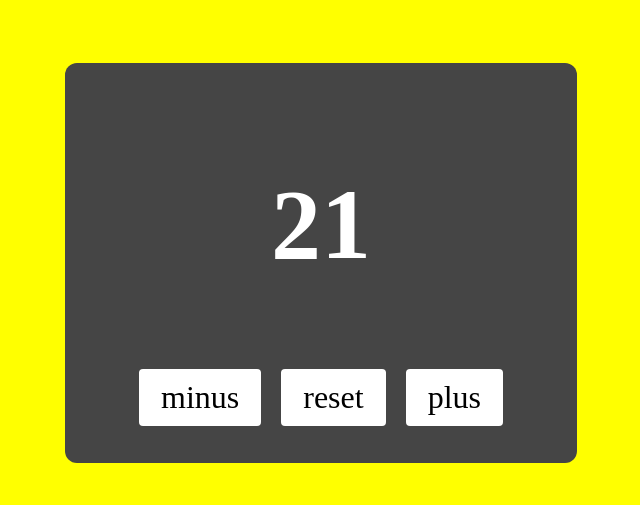
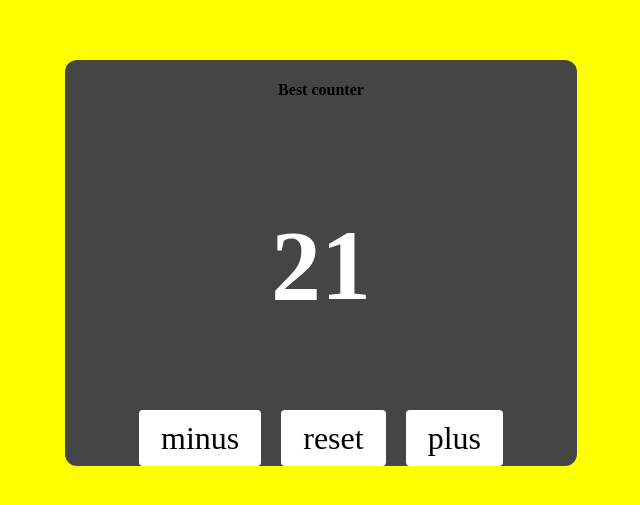
Before and after one commit to irapanch/React-Example, a React (Create React App) app: page / in a window 1280 px wide. Shown: the part 137-642 px from the top of the page, without its empty margins (319-959 px from the left). Built offline with nearby package versions, Linux system fonts and the light colour scheme.

Commit message:
this.props

```diff
--- a/src/App.js
+++ b/src/App.js
@@ -8,7 +8,7 @@ const App = () => {
   return (
     <>
       <FlexContainer>
-        <Counter />
+        <Counter title="Best counter" />
       </FlexContainer>
     </>
   );
--- a/src/components/Counter/Counter.jsx
+++ b/src/components/Counter/Counter.jsx
@@ -25,6 +25,7 @@ export class Counter extends React.Component {
     return (
       <FlexContainer>
         <StyledCounter>
+          <h4>{this.props.title}</h4>
           <h1>{this.state.counter}</h1>
           <Flex>
             <StyledButton onClick={this.decrement}> minus</StyledButton>
```
